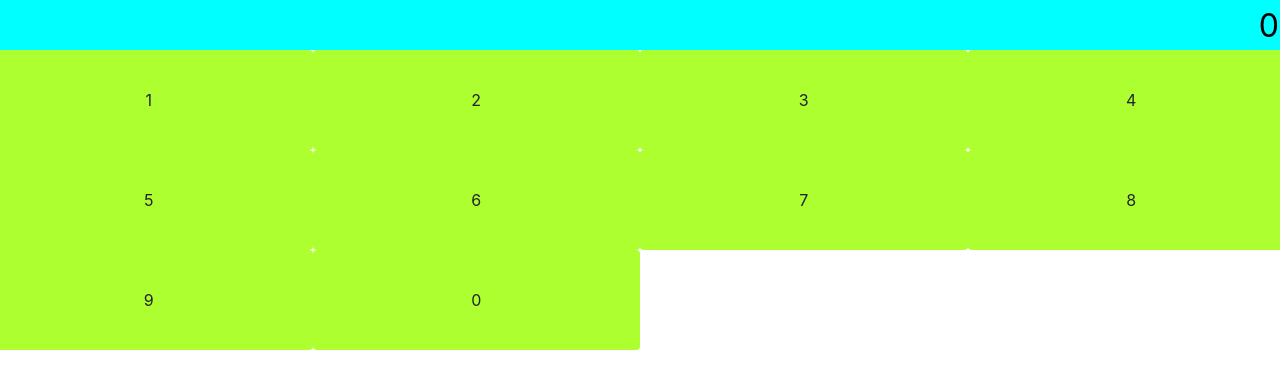
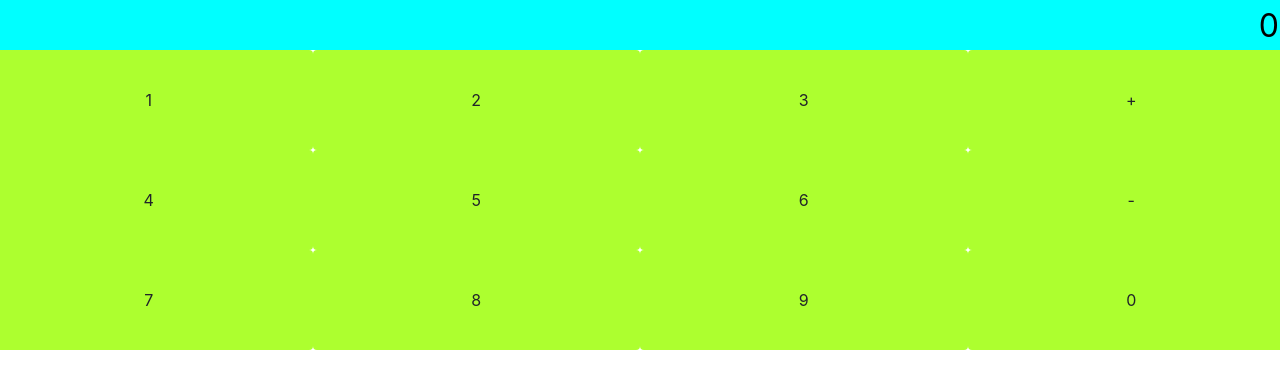
Before and after one commit to Tahirbhalli/react-calculator, a React (Create React App) app: page / in a window 1280 px wide. Shown: the top 388 px of the page. Built offline with nearby package versions, Linux system fonts and the light colour scheme.

Commit message:
operator

```diff
--- a/package.json
+++ b/package.json
@@ -3,10 +3,12 @@
   "version": "0.1.0",
   "private": true,
   "dependencies": {
+    "@popperjs/core": "^2.4.4",
     "@testing-library/jest-dom": "^4.2.4",
     "@testing-library/react": "^9.3.2",
     "@testing-library/user-event": "^7.1.2",
     "bootstrap": "^4.5.2",
+    "jquery": "^3.5.1",
     "react": "^16.13.1",
     "react-dom": "^16.13.1",
     "react-scripts": "3.4.3"
--- a/src/component/DisplayPannel.js
+++ b/src/component/DisplayPannel.js
@@ -1,5 +1,6 @@
 import React, { Component } from 'react';
 import Number from './Number';
+import Operator from './Operator';
 
 export default class DisplayPannel extends Component {
   constructor(props) {
@@ -9,25 +10,49 @@ export default class DisplayPannel extends Component {
       firstNumber: 0,
       secNumber: 0,
       total: 0,
-      activeNumber: 0
-
+      activeNumber: '0',
+      operator: null,
     };
   }
+  setOperator = (op) => {
+    if(this.state.secNumber === 0 && this.state.firstNumber !== 0) {
+      this.setState({
+        operator: op,
+      },()=>this.setState({
+        activeNumber: this.state.firstNumber + this.state.operator,
+      }))
+    } else {
+        // set opertion
+        console.log('set the operation')
+    }
+  }
   setNumber = (number) => {
-    this.setState({
-        activeNumber: this.state.activeNumber*10+number,
-    })
+    if(this.state.operator === null){
+      this.setState({
+        activeNumber: this.state.firstNumber*10+number,
+        firstNumber: this.state.firstNumber*10+number,
+      })
+    } else {
+        this.setState({
+          secNumber: this.state.secNumber*10+number,
+        },()=>this.setState({
+            activeNumber: this.state.firstNumber + this.state.operator + this.state.secNumber,
+        }))
+    }
+
   }
   render() {
     return (
       <div className="row">
-        <input className="col-12 border-0 p-3" placeholder="enter the number" value={this.state.activeNumber}/>
+        <input className="col-12 border-0 p-3" type="text" placeholder="enter the number" value={this.state.activeNumber}/>
         <Number number={1} triggerParent={this.setNumber}/>
         <Number number={2} triggerParent={this.setNumber}/>
         <Number number={3} triggerParent={this.setNumber}/>
+        <Operator operator='+' triggerParent={this.setOperator}/>
         <Number number={4} triggerParent={this.setNumber}/>
         <Number number={5} triggerParent={this.setNumber}/>
         <Number number={6} triggerParent={this.setNumber}/>
+        <Operator operator='-' triggerParent={this.setOperator}/>
         <Number number={7} triggerParent={this.setNumber}/>
         <Number number={8} triggerParent={this.setNumber}/>
         <Number number={9} triggerParent={this.setNumber}/>
--- /dev/null
+++ b/src/component/Operator.js
@@ -0,0 +1,19 @@
+/* eslint-disable react/destructuring-assignment */
+/* eslint-disable react/prop-types */
+/* eslint-disable react/button-has-type */
+import React, { Component } from 'react';
+
+export default class Operator extends Component {
+  constructor(props) {
+    super(props);
+    this.state = {
+      operator: this.props.operator,
+    };
+  }
+
+  render() {
+    return (
+      <button className="btn col-3" onClick={() => this.props.triggerParent(this.props.operator)}>{this.state.operator}</button>
+    );
+  }
+}
```
Also changed, not shown: 1 other file (tests, documents, lock files or other folders).
